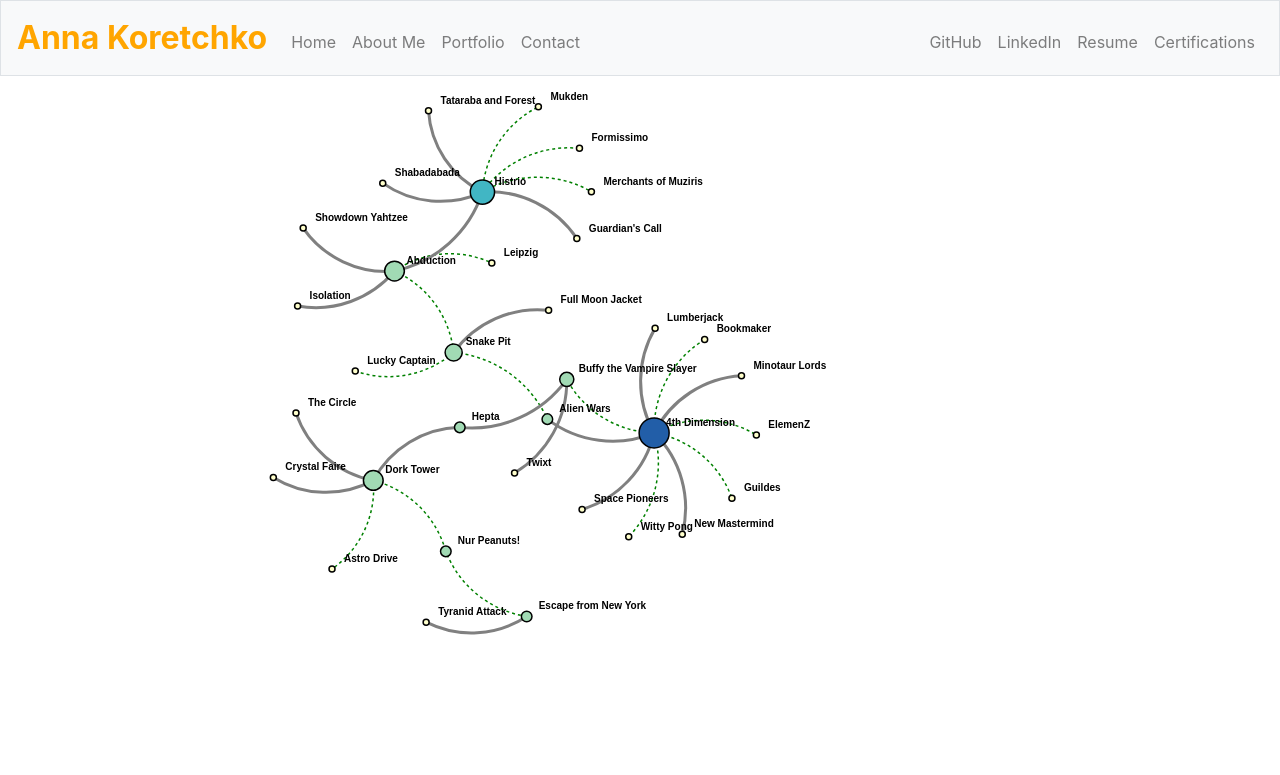
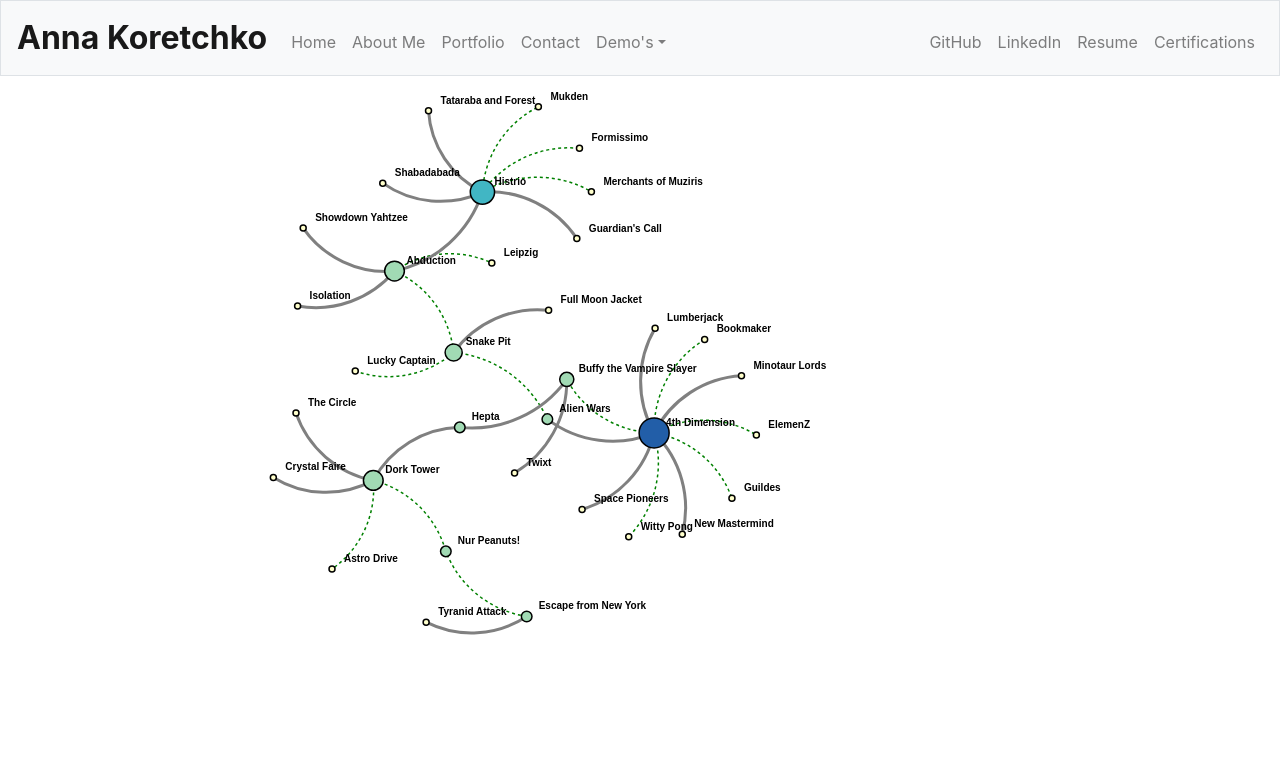
Before and after one commit to annakoretchko/personal-website, a Flask app: page /graph in a window 1280 px wide. Shown: the top 775 px of the page. Run offline with Flask 2, Linux system fonts and the light colour scheme; parts of the project's set-up code (start-up, migrations or seed data) failed here and were passed over; some libraries are stand-ins or nearby versions.

Commit message:
successfully added drop down for demos

```diff
--- a/main.py
+++ b/main.py
@@ -22,7 +22,7 @@ def index():
 
     skills = helper.get_skill_content()
 
-    title = "Hello! I am currently a Data Scientist and I created this site as a way to host my projects, share ideas and explore development tools!"
+    title = "Hello! I am currently a Data Scientist and I created this site as a way to host my projects, share ideas and explore development tools."
     return render_template('index.html',
                                 title_text=title,
                                 title=title_text,
@@ -36,7 +36,7 @@ def portfolio():
     # default language if just portfolio is entered in url
 
         # get the title content for the portfolio page
-    title_text = "Here are some of my best, newest, or just intersting projects I have done. Enjoy the demos and exploring the source code on my GitHub."
+    title_text = "Here are some of my best, newest, or just intersting projects I have done. Enjoy the demo's and exploring the source code on my GitHub."
 
     # get all projects from the database
     zipped = helper.get_portfolio_content()
--- a/templates/graph.html
+++ b/templates/graph.html
@@ -77,39 +77,52 @@ text {
 
   </head>
   <body>
-
     <nav class="navbar navbar-expand-md navbar-light bg-light border sticky-top">
-      <a class="navbar-brand" id="graph-navbarbrand" href="/index">Anna Koretchko</a>
+      <a class="navbar-brand" id="{{ id }}-navbarbrand" href="/index">Anna Koretchko</a>
       <button class="navbar-toggler" type="button" data-toggle="collapse" data-target="#navbarNav" aria-controls="navbarNav" aria-expanded="false" aria-label="Toggle navigation">
           <span class="navbar-toggler-icon"></span>
       </button>
       <div class="collapse navbar-collapse" id="navbarNav">
           <ul class="navbar-nav mr-auto mt-2">
               <li class="nav-item">
-                  <a class="nav-link" id="graph-nav-link" href="/index">Home</a>
+                  <a class="nav-link" id="{{ id }}-nav-link" href="/index">Home</a>
               </li>
               <li class="nav-item">
-                <a class="nav-link" id="graph-nav-link" href="/about">About Me</a>
+                <a class="nav-link" id="{{ id }}-nav-link" href="/about">About Me</a>
               </li>
               <li class="nav-item">
-                <a class="nav-link" id="graph-nav-link" href="/portfolio">Portfolio</a>
+                <a class="nav-link" id="{{ id }}-nav-link" href="/portfolio">Portfolio</a>
               </li>
+
               <li class="nav-item">
-                <a class="nav-link" id="graph-nav-link" href="/contact">Contact</a>
+                <a class="nav-link" id="{{ id }}-nav-link" href="/contact">Contact</a>
+              </li>
+
+              <li class="nav-item dropdown">
+                <a href="#" class="nav-link dropdown-toggle" id="{{ id }}-nav-link" data-toggle="dropdown">Demo's</a>
+                <div class="dropdown-menu">
+                    <a href="../garmin"  class="dropdown-item">Garmin Running Analysis</a>
+                    <div class="dropdown-divider"></div>
+                    <a href="../graph" class="dropdown-item">Board Game Network Graph</a>
+                    <a href="../interactive" class="dropdown-item">Board Game Line Graph</a>
+                    <a href="../choropleth" class="dropdown-item">Board Game Choropleth Graph</a>
+                </div>
             </li>
+
+
           </ul>
           <ul class="navbar-nav ml-auto mt-2">
               <li class="nav-item">
-                  <a target="_blank" class="nav-link" id="graph-nav-link" href="https://github.com/annakoretchko">GitHub</a>
+                  <a target="_blank" class="nav-link" id="{{ id }}-nav-link" href="https://github.com/annakoretchko">GitHub</a>
               </li>
               <li class="nav-item">
-                  <a target="_blank" class="nav-link" id="graph-nav-link" href="https://www.linkedin.com/in/anna-koretchko-1b5b0211a">LinkedIn</a>
+                  <a target="_blank" class="nav-link" id="{{ id }}-nav-link" href="https://www.linkedin.com/in/anna-koretchko-1b5b0211a">LinkedIn</a>
               </li>
               <li class="nav-item">
-                  <a target="_blank" class="nav-link" id="graph-nav-link" href="/static/Resume_2021.pdf">Resume</a>
+                  <a target="_blank" class="nav-link" id="{{ id }}-nav-link" href="/static/Resume_2021.pdf">Resume</a>
               </li>
               <li class="nav-item">
-                <a target="_blank" class="nav-link" id="graph-nav-link" href="/static/GT_LSSYB_Certificates_Spring2021_s114.pdf">Certifications</a>
+                <a target="_blank" class="nav-link" id="{{ id }}-nav-link" href="/static/GT_LSSYB_Certificates_Spring2021_s114.pdf">Certifications</a>
             </li>
 
           </ul>
--- a/templates/index.html
+++ b/templates/index.html
@@ -89,7 +89,7 @@
                     </div>
                     <div class="index-bottom text-center">
 
-                        Click <a class="about-link" href="https://github.com/annakoretchko/board-game-analysis">here</a> to see the source code!
+                        Click <a class="about-link" href="https://github.com/annakoretchko/board-game-analysis">here</a> to see the source code
                         <a class="about-link" href="/graph">and this way</a> to play with the graph!
 
                     </div>
```
Also changed, not shown: templates/choropleth.html (+23 -9 lines), templates/interactive.html (+23 -9 lines), templates/layout.html (+14 -11 lines).
